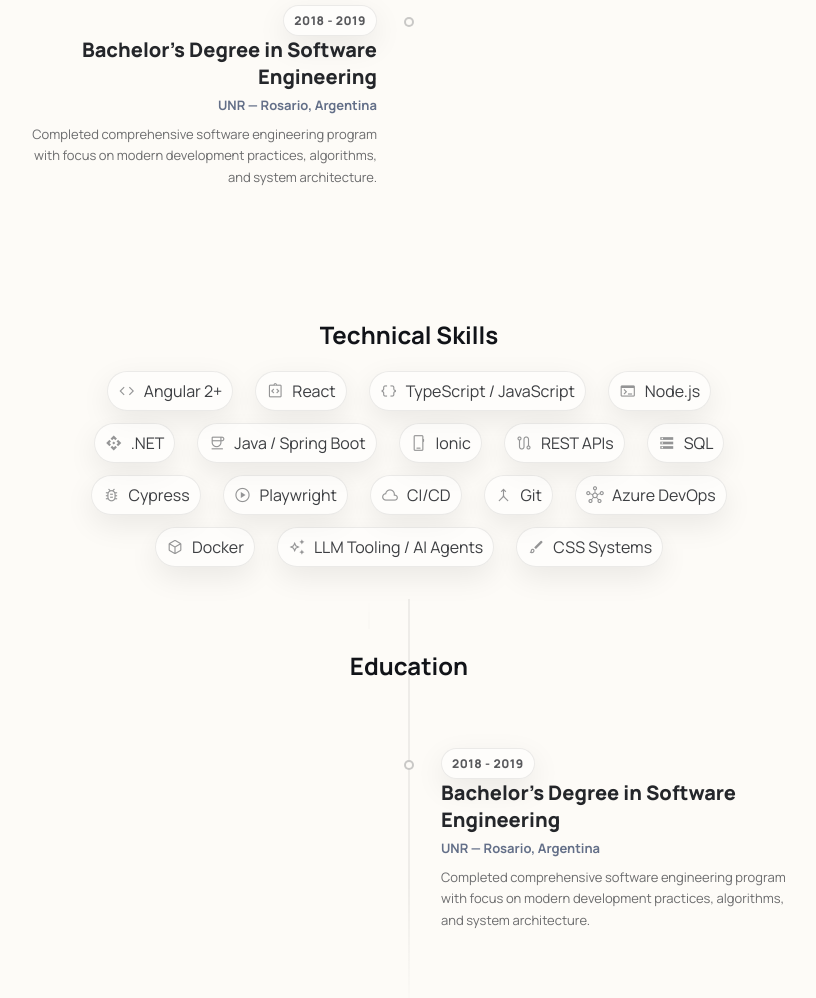
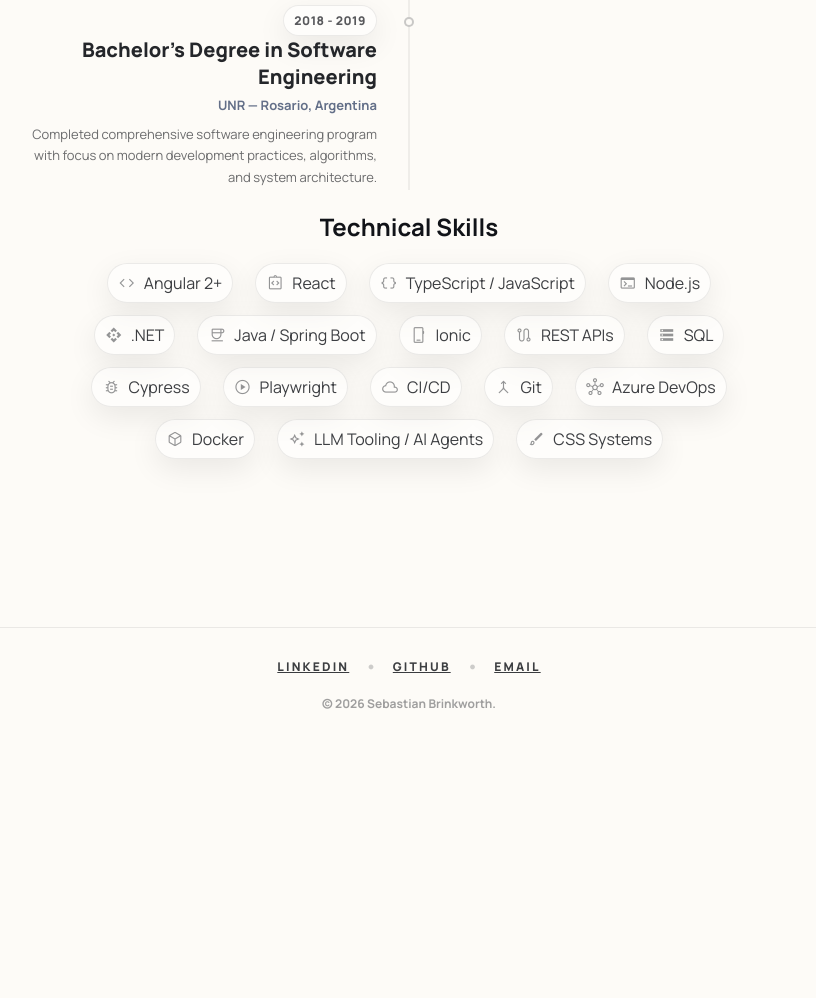
Before and after one commit to sebbrinkworth/portfolio, a website built with Vite: page index.html in a window 1280 px wide. Shown: the part 1802-2800 px from the top of the page, without its empty margins (231-1047 px from the left). After the commit the page ends 2546 px from the top, so only its background shows below. Built offline with nearby package versions, Linux system fonts and the light colour scheme.

Commit message:
css clenaup

```diff
--- a/css/components.css
+++ b/css/components.css
@@ -141,23 +141,19 @@
   display: flow-root;
 }
 
-/* Timeline line - starts at very top of page, continues through timeline section */
+/* Timeline line - starts at Professional Timeline section, continues through to Education */
 .timeline-body {
   position: relative;
 }
 
 .timeline-body::before {
   content: "";
-  position: fixed;
+  position: absolute;
   top: 0;
-  bottom: auto;
+  bottom: 0;
   left: 14px;
   width: 1px;
-  height: 100%;
-  background: linear-gradient(to bottom,
-    rgb(var(--border) / 0.12) 0%,
-    rgb(var(--border) / 0.12) 70%,
-    transparent 100%);
+  background: rgb(var(--border) / 0.12);
   z-index: 0;
   pointer-events: none;
 }
@@ -278,28 +274,28 @@
   }
 }
 
-/* Timeline divider */
+/* Timeline divider - visual spacing only, no line */
 .timeline-divider {
-  position: relative;
+  width: 100%;
+  max-width: 48rem;
+  height: 64px;
+  margin: 0;
+}
+
+/* Section divider after skills */
+.section-divider {
   width: 100%;
   max-width: 48rem;
   height: 64px;
   margin: 0 0 64px;
 }
 
-.timeline-divider {
-  position: relative;
+/* Skills - centered like timeline */
+.skills {
   width: 100%;
   max-width: 48rem;
-  height: 64px;
-  margin: 0 0 64px;
-}
-
-/* Skills */
-.skills {
-  width: 100%;
+  margin: 0 auto;
   text-align: center;
-  padding-bottom: 2em;
 }
 
 .skills ul {
@@ -378,151 +374,6 @@ footer {
   color: rgb(var(--fg) / 0.4);
 }
 
-/* Education Section - Line continues after skills */
-.education-line {
-  position: relative;
-  width: 100%;
-  max-width: 48rem;
-  height: 30px;
-  margin: 0;
-}
-
-.education-line::before {
-  content: "";
-  position: absolute;
-  top: 0;
-  bottom: 0;
-  left: 14px;
-  width: 1px;
-  background: rgb(var(--border) / 0.12);
-  mask-image: linear-gradient(to bottom, transparent 0%, black 100%);
-  -webkit-mask-image: linear-gradient(to bottom, transparent 0%, black 100%);
-}
-
-@media (min-width: 768px) {
-  .education-line::before {
-    left: 50%;
-    transform: translateX(-50%);
-  }
-}
-
-.education {
-  width: 100%;
-  max-width: 48rem;
-  margin: 0 auto;
-  position: relative;
-  padding-bottom: 80px;
-}
-
-/* Line that goes through education section and fades at bottom - connects seamlessly with education-line */
-.education::after {
-  content: "";
-  position: absolute;
-  top: -30px;
-  bottom: 0;
-  left: 14px;
-  width: 1px;
-  background: linear-gradient(to bottom,
-      rgb(var(--border) / 0.12) 0%,
-      rgb(var(--border) / 0.12) 70%,
-      transparent 100%);
-  z-index: 0;
-  pointer-events: none;
-}
-
-@media (min-width: 768px) {
-  .education::after {
-    left: 50%;
-    transform: translateX(-50%);
-    top: -30px;
-  }
-}
-
-.education .section-title {
-  display: flex;
-  align-items: center;
-  justify-content: center;
-  gap: 10px;
-  margin: 0 0 44px;
-  width: 100%;
-}
-
-.education-item {
-  position: relative;
-  display: grid;
-  gap: 14px;
-  padding: 2px 0 2px 42px;
-  margin: 0;
-}
-
-.education-item .t-dot {
-  position: absolute;
-  left: 14px;
-  top: 14px;
-  width: 10px;
-  height: 10px;
-  border-radius: 999px;
-  background: rgb(var(--bg));
-  border: 2px solid rgb(var(--border) / 0.22);
-  transform: translateX(-50%);
-  z-index: 2;
-}
-
-.education-item:hover .t-dot {
-  border-color: rgb(var(--primary));
-}
-
-.education-item .t-content h3 {
-  margin: 0;
-  font-size: 20px;
-  font-weight: 800;
-  color: rgb(var(--fg) / 0.92);
-}
-
-.education-item:hover .t-content h3 {
-  color: rgb(var(--primary));
-}
-
-.education-item .t-meta {
-  margin-top: 6px;
-  font-size: 13px;
-  font-weight: 700;
-  color: rgb(var(--muted));
-}
-
-.education-item .t-desc {
-  margin-top: 10px;
-  font-size: 13px;
-  line-height: 1.65;
-  color: rgb(var(--fg) / 0.62);
-}
-
-@media (min-width: 768px) {
-  .education-item {
-    grid-template-columns: 1fr 1fr;
-    padding-left: 0;
-    gap: 0;
-    column-gap: 4rem;
-  }
-
-  .education-item .t-dot {
-    left: 50%;
-  }
-
-  /* Education is on the right side (following timeline pattern) */
-  .education-item .t-date-wrap {
-    grid-column: 2;
-    justify-self: start;
-    text-align: left;
-  }
-
-  .education-item .t-content {
-    grid-column: 2;
-    justify-self: start;
-    text-align: left;
-  }
-}
-
 /* SPA View Management */
 .view {
   display: none;
--- a/css/gallery-page.css
+++ b/css/gallery-page.css
@@ -6,27 +6,7 @@ html {
   scrollbar-gutter: stable always;
 }
 
-/* Timeline Line Continues from CV Page */
-.timeline-continues {
-  position: fixed;
-  top: 0;
-  left: 14px;
-  width: 1px;
-  height: 100%;
-  background: linear-gradient(to bottom,
-    rgb(var(--border) / 0.12) 0%,
-    rgb(var(--border) / 0.12) 70%,
-    transparent 100%);
-  z-index: 0;
-  pointer-events: none;
-}
-
-@media (min-width: 768px) {
-  .timeline-continues {
-    left: 50%;
-    transform: translateX(-50%);
-  }
-}
+/* Timeline line is managed by section-specific CSS in components.css */
 
 /* Gallery Container */
 .gallery-container {
--- a/css/layout.css
+++ b/css/layout.css
@@ -71,6 +71,7 @@ h1 {
   display: flex;
   align-items: center;
   justify-content: center;
+  text-align: center;
   gap: 10px;
   margin: 0 0 44px;
   width: 100%;
--- a/index.html
+++ b/index.html
@@ -178,8 +178,7 @@
 </head>
 
 <body>
-  <!-- Timeline Line (continues between views) -->
-  <div class="timeline-continues" aria-hidden="true"></div>
+
 
   <!-- Background Effects -->
   <div id="field-bg" aria-hidden="true">
@@ -248,42 +247,16 @@
       </div>
     </section>
 
-    <div class="timeline-divider" aria-hidden="true"></div>
-
     <!-- Skills -->
     <section class="skills" aria-label="Technical Skills">
       <div class="section-title">
-        <span class="line" aria-hidden="true"></span>
         <h2>Technical Skills</h2>
-        <span class="line" aria-hidden="true"></span>
       </div>
 
       <ul id="skills"></ul>
     </section>
 
-    <!-- Education - Line continues after skills -->
-    <div class="education-line" aria-hidden="true"></div>
-    <section class="education" aria-label="Education">
-      <div class="section-title">
-        <span class="line" aria-hidden="true"></span>
-        <h2>Education</h2>
-        <span class="line" aria-hidden="true"></span>
-      </div>
-
-      <div class="education-item right">
-        <div class="t-dot" aria-hidden="true"></div>
-        <div class="t-date-wrap">
-          <span class="t-date">2018 - 2019</span>
-        </div>
-        <div class="t-content">
-          <h3>Bachelor's Degree in Software Engineering</h3>
-          <div class="t-meta">UNR — Rosario, Argentina</div>
-          <div class="t-desc">Completed comprehensive software engineering program with focus on modern development practices, algorithms, and system architecture.</div>
-        </div>
-      </div>
-    </section>
-
-    <div class="timeline-divider" aria-hidden="true"></div>
+    <div class="section-divider" aria-hidden="true"></div>
   </main>
 
   <!-- GALLERY VIEW -->
```
